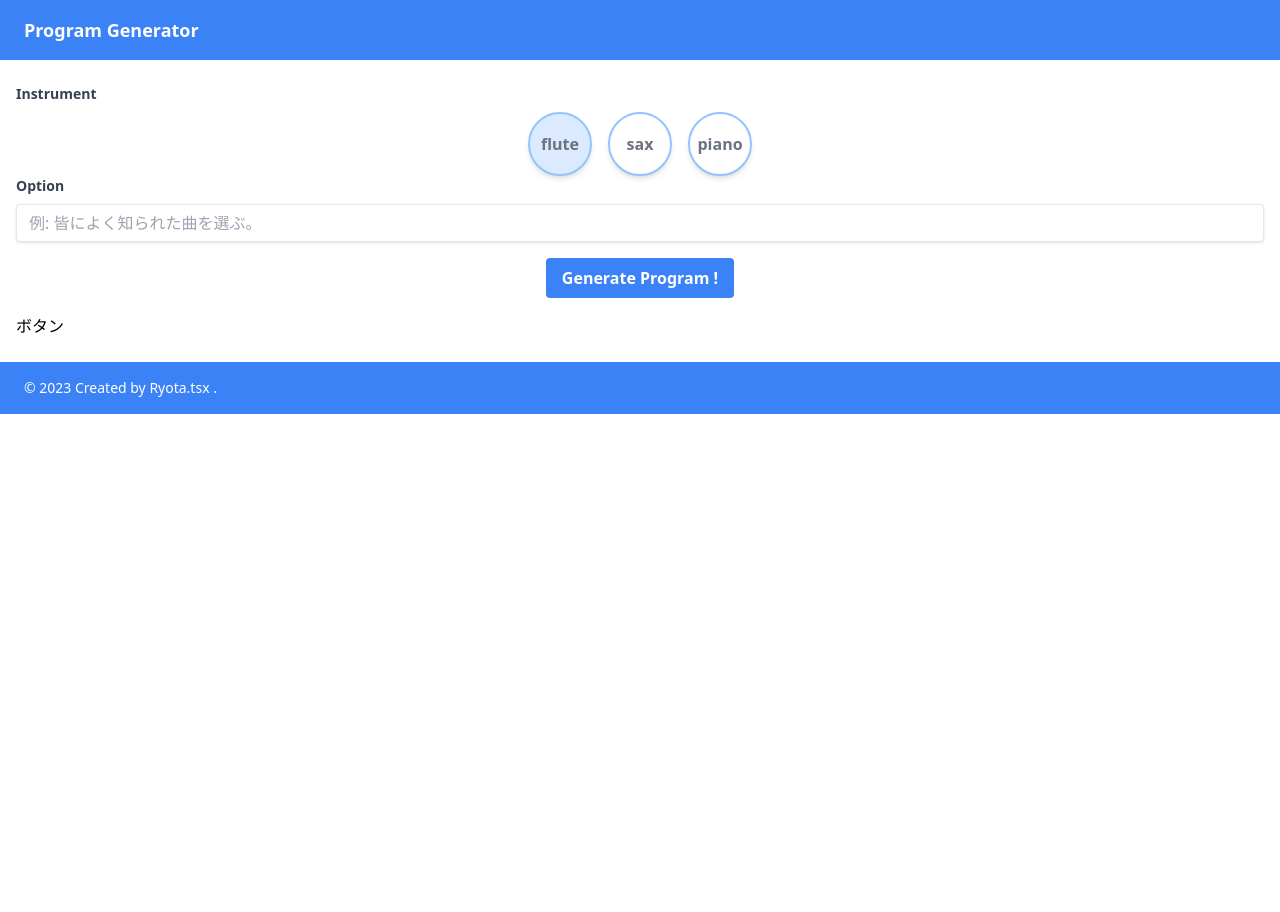
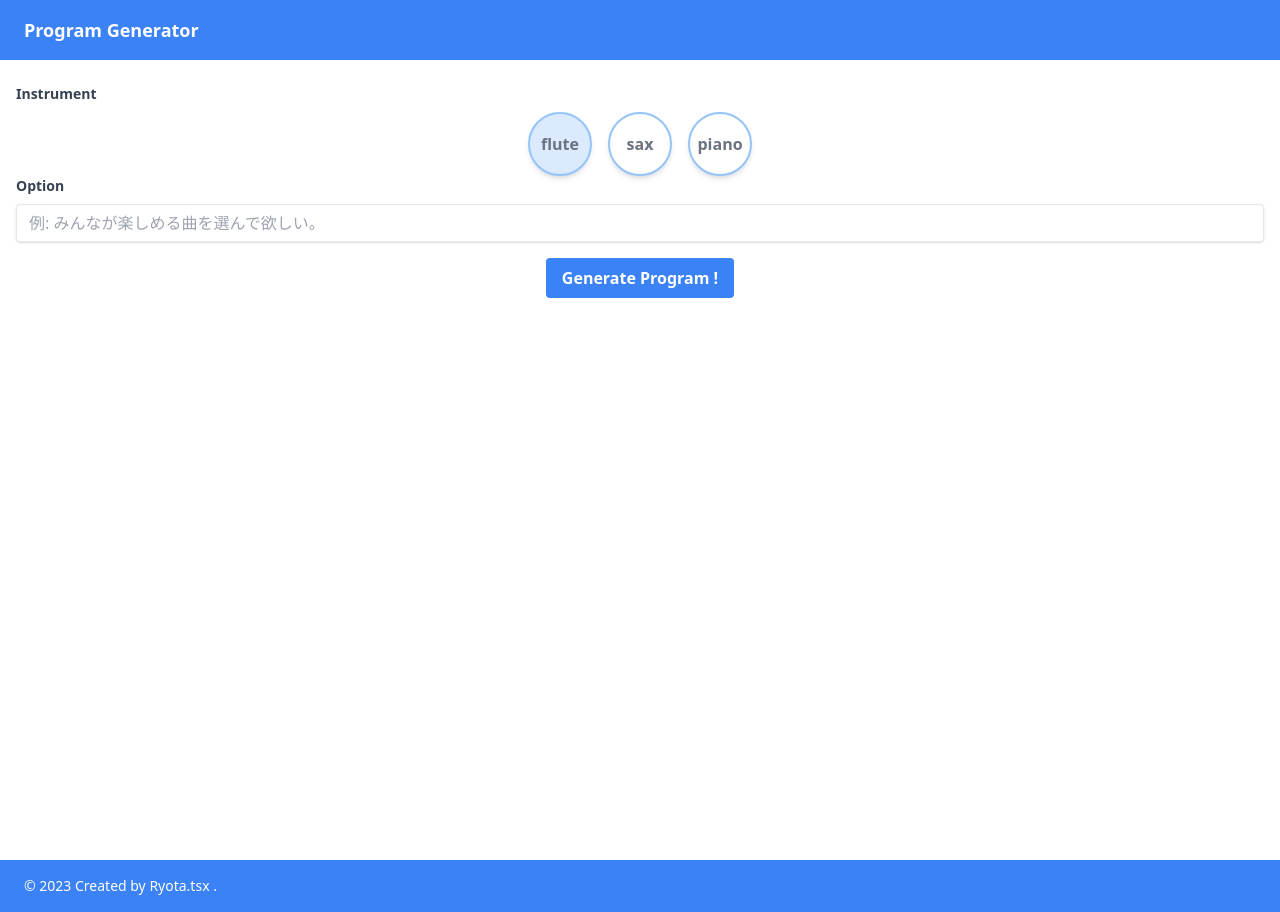
Before and after one commit to ryota-09/instrument-program-generator, a Next.js app: page / in a window 1280 px wide. Before the commit the page ends 800 px from the top, so only its background shows below. Built offline with nearby package versions, Linux system fonts and the light colour scheme.

Commit message:
再作成ボタンを作成

```diff
--- a/src/components/Accordion.tsx
+++ b/src/components/Accordion.tsx
@@ -62,7 +62,7 @@ const Accordion: FC<Props> = ({ title, author, isCasual }) => {
             </span>
           ) : (
             <span className="p-2 bg-gray-300 rounded-md text-gray-600">
-              clacis
+              classic
             </span>
           )}
         </div>
--- a/src/pages/api/generate.ts
+++ b/src/pages/api/generate.ts
@@ -41,7 +41,7 @@ export default async function handler(
         role: "assistant",
         content: `Think of 10 ${
           req.query.instrument
-        } programs, 5 clacical and 5 casual Japanese. ${
+        } programs, 5 classic and 5 casual Japanese. ${
           hasOption ? data.data.translations[0].text : ""
         } The title of the song is the tilt key, the author of the song is the author key, whether the song is casual or not is in boolean format with the key name of isCasual, top level key is songList and finally the 10 song objects are arranged in json format.`,
       },
--- a/src/pages/index.tsx
+++ b/src/pages/index.tsx
@@ -24,20 +24,20 @@ export default function Home() {
   const [songList, setSongList] = useState<SongType[]>([]);
 
   const [loading, setLoading] = useState(false);
-
-  const handleButtonClick = () => {
-    setLoading(true);
-    setTimeout(() => {
-      setLoading(false);
-    }, 3000);
-  };
+  const [isRegenerate, setIsRegenerate] = useState(false);
 
   const generateList = async () => {
+    setSongList([]);
+    setLoading(true);
     const data = await axios.get(
       `/api/generate?option=${requestData.option}&instrument=${requestData.instrument}`
     );
     const object = JSON.parse(data.data);
     setSongList([...object.songList]);
+    setLoading(false);
+    if (!isRegenerate) {
+      setIsRegenerate(true);
+    }
   };
 
   return (
@@ -51,7 +51,7 @@ export default function Home() {
       <header className="bg-blue-500 text-white py-4 px-6">
         <h1 className="text-lg font-bold">Program Generator</h1>
       </header>
-      <main className="py-6 px-4">
+      <main className="py-6 px-4 min-h-screen">
         <label className="block text-gray-700 text-sm font-bold mb-2">
           Instrument
         </label>
@@ -104,22 +104,30 @@ export default function Home() {
             className="shadow appearance-none border rounded w-full py-2 px-3 text-gray-700 leading-tight focus:outline-none focus:shadow-outline"
             id="option"
             type="text"
-            placeholder="例: 皆によく知られた曲を選ぶ。"
+            placeholder="例: みんなが楽しめる曲を選んで欲しい。"
             onChange={(event) =>
               setRequestData({ ...requestData, option: event.target.value })
             }
           />
         </div>
         <div className="flex justify-center my-4">
+          {isRegenerate ? (
+            <button
+              onClick={async () => await generateList()}
+              className="bg-blue-400 hover:bg-blue-700 text-white font-bold py-2 px-4 rounded"
+            >
+              もう一度作成する！
+            </button>
+          ) : (
             <button
               onClick={async () => await generateList()}
               className="bg-blue-500 hover:bg-blue-700 text-white font-bold py-2 px-4 rounded"
             >
               Generate Program !
             </button>
+          )}
         </div>
         <div>
-          <button onClick={handleButtonClick}>ボタン</button>
           <LoadingOverlay loading={loading} src="/study_night_girl.png" />
         </div>
         {songList &&
```
Lines whose indentation alone changed are shown as unchanged.
